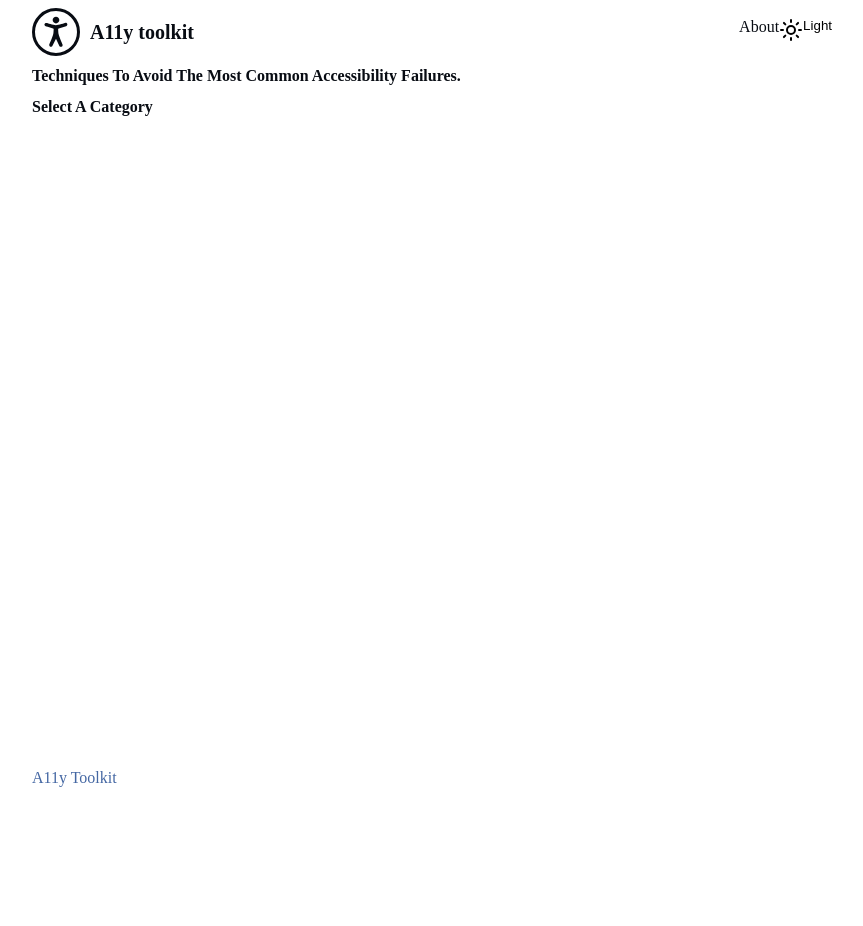
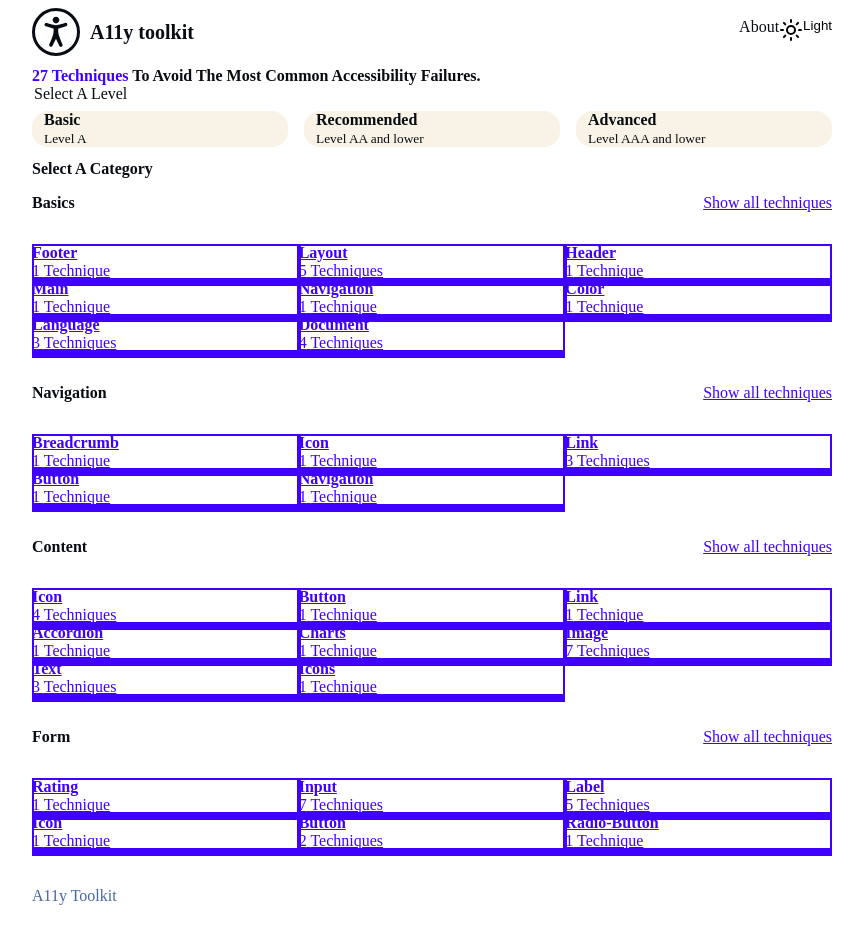
Before and after one commit to bernester/a11y-toolkit, a SvelteKit app: page / in a window 1280 px wide. Shown: the whole page, without its empty margins (208-1071 px from the left). Before the commit the page ends 808 px from the top, so only its background shows below. Built offline with nearby package versions, Linux system fonts and the light colour scheme.

Commit message:
updated homepage to new post structure and added a level filter

```diff
--- a/src/app.scss
+++ b/src/app.scss
@@ -260,3 +260,18 @@ p {
 	border-radius: var(--radius-round);
 	@extend .surface-2;
 }
+
+.tint-link {
+	color: var(--link);
+}
+
+fieldset {
+	border: 0;
+	padding: 0;
+	margin: 0;
+	min-width: 0;
+}
+
+body:not(:-moz-handler-blocked) fieldset {
+	display: table-cell;
+}
--- a/src/lib/components/componentCard.svelte
+++ b/src/lib/components/componentCard.svelte
@@ -1,9 +1,10 @@
 <script lang="ts">
 	export let component: string;
 	export let count: number;
+	export let level: string;
 </script>
 
-<a href="/component/{component}" class="component">
+<a href="/component/{component}?level={level}" class="component">
 	<strong class="component-title">{component}</strong>
 	<small class="component-count">
 		{count}
--- /dev/null
+++ b/src/lib/components/radioButton.svelte
@@ -0,0 +1,89 @@
+<script lang="ts">
+	import type { RadioOnChangeEvent } from '$lib/events';
+	import { onMount } from 'svelte';
+
+	export let value: string;
+	export let isChecked: boolean;
+	export let onChange: (event: RadioOnChangeEvent) => void;
+
+	// Initialize a variable for the random ID
+	let inputId = '';
+
+	// Generate a random ID on component mount
+	onMount(() => {
+		inputId = 'radio-' + Math.random().toString(36).substr(2, 9);
+	});
+</script>
+
+<div class="radiobutton-wrapper">
+	<input
+		id={inputId}
+		type="radio"
+		class="sr-only"
+		checked={isChecked}
+		{value}
+		on:change={onChange}
+		{...$$restProps}
+	/>
+	<label for={inputId}>
+		<div class="radiobutton" />
+		<div>
+			<slot />
+		</div>
+	</label>
+</div>
+
+<style lang="scss">
+	label {
+		padding: var(--size-2);
+		display: flex;
+		flex: 1 1 0;
+	}
+
+	.radiobutton-wrapper {
+		display: flex;
+		flex: 1;
+
+		&:hover {
+			.radiobutton {
+				border-color: var(--link);
+				border-width: var(--size-1);
+			}
+		}
+
+		&:active {
+			.radiobutton {
+				transform: scale(1.1);
+			}
+		}
+	}
+
+	.radiobutton {
+		width: var(--size-4);
+		height: var(--size-4);
+		border: 2px solid var(--border);
+		background-color: var(--surface-1);
+		border-radius: 100vh;
+		margin: 4px 8px 4px 4px;
+		flex: none;
+	}
+
+	input:checked + label {
+		.radiobutton {
+			border-color: var(--link);
+			border-width: var(--size-1);
+		}
+
+		&:hover {
+			.radiobutton {
+				border-color: var(--link);
+				border-width: var(--size-0);
+			}
+		}
+	}
+
+	input:focus-visible + label {
+		outline: 5px auto Highlight;
+		outline: 5px auto -webkit-focus-ring-color;
+	}
+</style>
--- /dev/null
+++ b/src/lib/events.ts
@@ -0,0 +1 @@
+export type RadioOnChangeEvent = Event & { currentTarget: EventTarget & HTMLInputElement };
--- a/src/routes/+page.server.ts
+++ /dev/null
@@ -1,8 +0,0 @@
-let summary = {};
-
-export async function load({ fetch }) {
-	const response = await fetch('api/summary');
-	summary = await response.json();
-
-	return { summary };
-}
--- a/src/routes/+page.svelte
+++ b/src/routes/+page.svelte
@@ -1,35 +1,97 @@
 <script lang="ts">
+	import { onMount } from 'svelte';
+	import { goto } from '$app/navigation';
+	import { page } from '$app/stores';
 	import * as config from '$lib/config';
 	import ComponentCard from '$lib/components/componentCard.svelte';
-	export let data: { summary: Summary };
+	import { derived, writable } from 'svelte/store';
+	import RadioButton from '$lib/components/radioButton.svelte';
 
-	interface Summary {
-		[category: string]: {
-			[component: string]: number;
+	let categoriesData = writable(null);
+	const selectedLevel = derived(page, ($page) => $page.url.searchParams.get('level') || 'AA');
+
+	onMount(() => {
+		const unsubscribe = selectedLevel.subscribe((currentLevel) => {
+			fetch(`/api/overview?level=${currentLevel}`)
+				.then((response) => response.json())
+				.then((data) => categoriesData.set(data))
+				.catch((error) => console.error('Error fetching data:', error));
+		});
+
+		return () => {
+			unsubscribe(); // cleanup the subscription
 		};
+	});
+
+	function updateLevel(newLevel) {
+		goto(`?level=${newLevel}`, { replaceState: true });
 	}
 
-	const summary: Summary = data.summary;
+	function handleLevelChange(event) {
+		console.log('ping');
+		updateLevel(event.target.value);
+	}
 </script>
 
 <svelte:head>
 	<title>{config.title}</title>
 </svelte:head>
 
-<h1 class="page-title space-3">Techniques to avoid the most common accessibility failures.</h1>
-<h2 class="page-header space-3">select a category</h2>
-{#each Object.keys(summary) as category}
+{#if $categoriesData}
+	<h1 class="page-title space-3">
+		<span class="tint-link">
+			{Object.values($categoriesData).reduce(
+				(acc, cur) => acc + Object.keys(cur.components).length,
+				0
+			)} techniques
+		</span> to avoid the most common accessibility failures.
+	</h1>
+
+	<form>
+		<fieldset class="space-3">
+			<legend class="page-subheader space-1">Select a level</legend>
+			<div class="radiobutton-group">
+				<div class="radiobutton">
+					<RadioButton value="A" isChecked={$selectedLevel === 'A'} onChange={handleLevelChange}
+						><strong>Basic</strong><br />
+						<small>Level A</small>
+					</RadioButton>
+				</div>
+				<div class="radiobutton">
+					<RadioButton value="AA" isChecked={$selectedLevel === 'AA'} onChange={handleLevelChange}
+						><strong>Recommended</strong><br />
+						<small>Level AA and lower</small>
+					</RadioButton>
+				</div>
+				<div class="radiobutton">
+					<RadioButton value="AAA" isChecked={$selectedLevel === 'AAA'} onChange={handleLevelChange}
+						><strong>Advanced</strong><br />
+						<small>Level AAA and lower</small>
+					</RadioButton>
+				</div>
+			</div>
+		</fieldset>
+	</form>
+
+	<h2 class="page-header space-3">Select a category</h2>
+	{#each Object.keys($categoriesData) as category}
 		<section class="space-3">
-		<h3 class="page-subheader space-2">{category}</h3>
+			<hgroup class="category-hgroup space-2">
+				<h3 class="page-subheader">{category}</h3>
+				<a href={`/category/${category}?level={$selectedLevel}`} class="btn">Show all techniques</a>
+			</hgroup>
 			<ul class="techniques unstyled">
-			{#each Object.entries(summary[category]) as [component, count]}
+				{#each Object.entries($categoriesData[category].components) as [component, count]}
 					<li>
-					<ComponentCard {component} {count} />
+						<ComponentCard {component} {count} level={$selectedLevel} />
 					</li>
 				{/each}
 			</ul>
 		</section>
 	{/each}
+{:else}
+	<p>Loading...</p>
+{/if}
 
 <style lang="scss">
 	.techniques {
@@ -43,4 +105,27 @@
 			flex: 1 0;
 		}
 	}
+
+	.category-hgroup {
+		display: flex;
+		justify-content: space-between;
+		align-items: center;
+	}
+
+	.radiobutton-group {
+		display: flex;
+		column-gap: 16px;
+		margin-top: 8px;
+
+		@media (max-width: 480px) {
+			flex-direction: column;
+			row-gap: 16px;
+		}
+	}
+
+	.radiobutton {
+		border-radius: 16px;
+		flex: 1;
+		background-color: var(--surface-2);
+	}
 </style>
--- /dev/null
+++ b/src/routes/api/overview/+server.ts
@@ -0,0 +1,59 @@
+import fs from 'fs';
+import path from 'path';
+import pkg from 'yaml';
+const { parse } = pkg;
+import type { RequestHandler } from '@sveltejs/kit';
+import { error } from '@sveltejs/kit';
+
+console.log('test');
+
+interface Technique {
+	title: string;
+	description?: string;
+	date: string;
+	category: string;
+	components: string[];
+	published: boolean;
+	successCriteria?: string[];
+	level?: string; // Level is optional
+	source?: string;
+}
+
+export const GET: RequestHandler = async ({ url }) => {
+	const techniquesDir = path.resolve('src/lib/techniques');
+	const categories = ['basics', 'navigation', 'content', 'form'];
+	const level = url.searchParams.get('level') || 'AA';
+	const categoryData: Record<string, { components: Record<string, number> }> = {};
+
+	// Define level inclusion based on the requested level
+	const validLevels = {
+		A: ['A', undefined], // Only level A and undefined (no level specified)
+		AA: ['A', 'AA', undefined], // Levels A, AA, and undefined
+		AAA: ['A', 'AA', 'AAA', undefined] // All levels and undefined
+	};
+
+	try {
+		for (const category of categories) {
+			const categoryPath = path.join(techniquesDir, category);
+			const files = fs.readdirSync(categoryPath);
+			const componentsMap: Record<string, number> = {};
+
+			for (const file of files) {
+				const filePath = path.join(categoryPath, file);
+				const content = fs.readFileSync(filePath, 'utf-8');
+				const metadata = parse(content.split('---')[1]) as Technique;
+
+				// Check if the post's level is included in the valid levels for the requested level
+				if (metadata.published && validLevels[level].includes(metadata.level)) {
+					metadata.components.forEach((component) => {
+						componentsMap[component] = (componentsMap[component] || 0) + 1;
+					});
+				}
+			}
+			categoryData[category] = { components: componentsMap };
+		}
+		return new Response(JSON.stringify(categoryData));
+	} catch (err) {
+		return error(500, `Server error: ${err}`);
+	}
+};
```
Also changed, not shown: src/lib/types.ts (+2 -8 lines), src/routes/about/+page.svelte (+9 -0 lines). Lines whose indentation alone changed are shown as unchanged.
